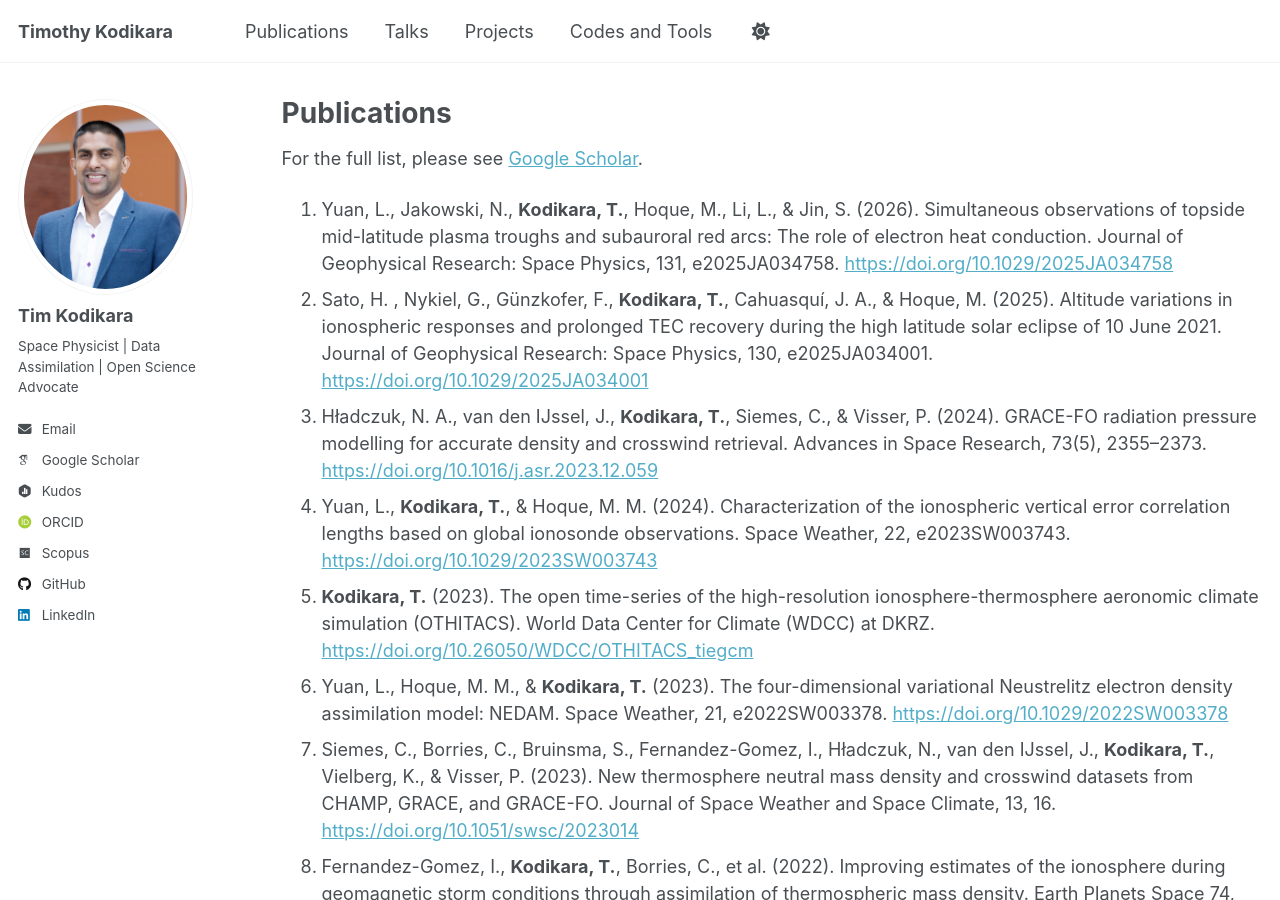
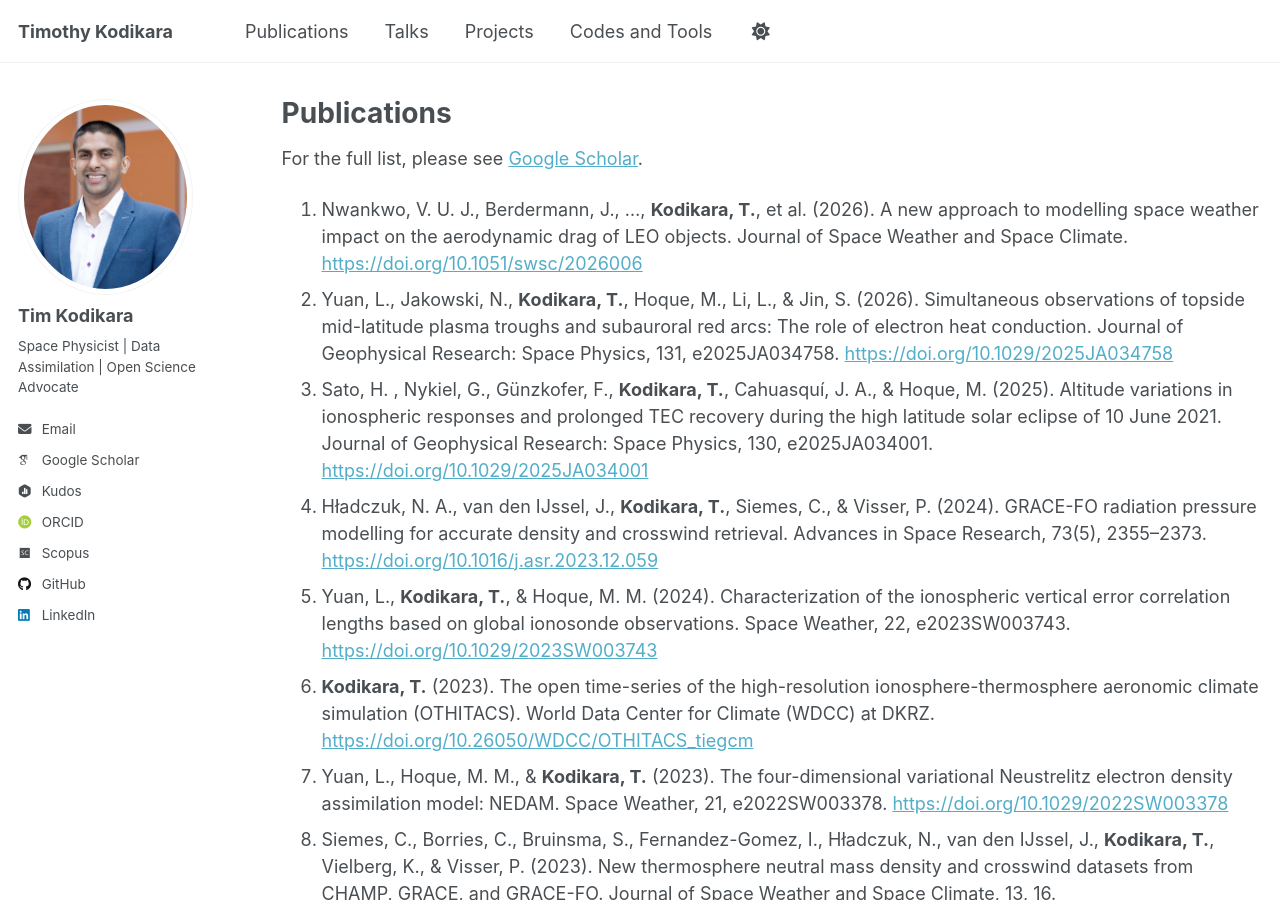
Before and after one commit to TimKod/timkod.github.io, a Jekyll site: the page built from _pages/publications.md, in a window 1280 px wide and 900 px high. Built offline with Jekyll 4.4.1, drawn with Linux system fonts in a browser that asks for light colours; some web fonts are replaced; a script that is not in the unit is left out.

Commit message:
Update publications with new research entries
Added new publication entries with citations and links.

```diff
--- a/_pages/publications.md
+++ b/_pages/publications.md
@@ -7,6 +7,7 @@ author_profile: true
 
 For the full list, please see [Google Scholar](https://scholar.google.com/citations?user=dOasZEUAAAAJ&hl=en).
 
+1. Nwankwo, V. U. J., Berdermann, J., ..., **Kodikara, T.**, et al. (2026). A new approach to modelling space weather impact on the aerodynamic drag of LEO objects. Journal of Space Weather and Space Climate. [https://doi.org/10.1051/swsc/2026006](https://doi.org/10.1051/swsc/2026006)
 1. Yuan, L., Jakowski, N., **Kodikara, T.**, Hoque, M., Li, L., & Jin, S. (2026). Simultaneous observations of topside mid-latitude plasma troughs and subauroral red arcs: The role of electron heat conduction. Journal of Geophysical Research: Space Physics, 131, e2025JA034758. [https://doi.org/10.1029/2025JA034758](https://doi.org/10.1029/2025JA034758)
 1. Sato, H. , Nykiel, G., Günzkofer, F., **Kodikara, T.**, Cahuasquí, J. A., & Hoque, M. (2025). Altitude variations in ionospheric responses and prolonged TEC recovery during the high latitude solar eclipse of 10 June 2021. Journal of Geophysical Research: Space Physics, 130, e2025JA034001. [https://doi.org/10.1029/2025JA034001](https://doi.org/10.1029/2025JA034001)
 1. Hładczuk, N. A., van den IJssel, J., **Kodikara, T.**, Siemes, C., & Visser, P. (2024). GRACE-FO radiation pressure modelling for accurate density and crosswind retrieval. Advances in Space Research, 73(5), 2355–2373. [https://doi.org/10.1016/j.asr.2023.12.059](https://doi.org/10.1016/j.asr.2023.12.059)
```
